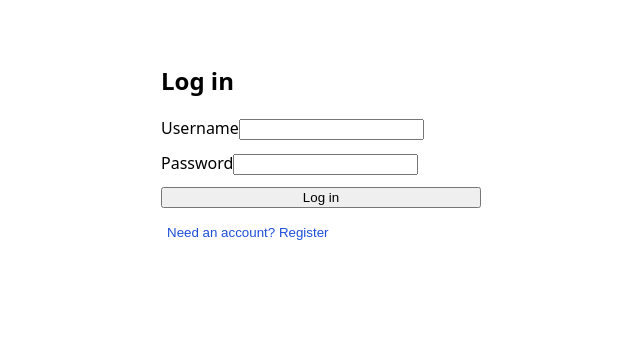
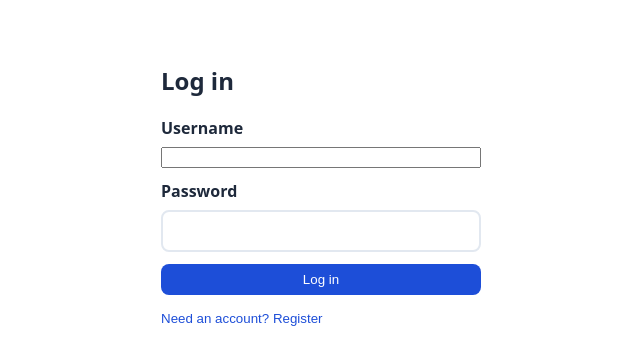
Before and after one commit to dkbu/WoL, a React (Vite) app in the folder frontend/: page /login in a window 1280 px wide. Shown: the top 364 px of the page, without its empty margins (319-959 px from the left). Built offline with nearby package versions, Linux system fonts and the light colour scheme; no server answers.

Commit message:
mostly css

```diff
--- a/frontend/src/App.jsx
+++ b/frontend/src/App.jsx
@@ -33,7 +33,7 @@ function Header() {
   const { user, logout } = useAuth();
   if (!user) return null;
   return (
-    <header style={{ display: "flex", justifyContent: "space-between", alignItems: "center" }}>
+    <header className="header">
       <span>
         Logged in as <strong>{user.username}</strong>
         {user.is_curator && " (curator)"}
@@ -45,13 +45,13 @@ function Header() {
           </>
         )}
       </span>
-      <span style={{ display: "flex", gap: "0.5rem", alignItems: "center" }}>
+      <span className="header-actions">
         {(user.is_curator || user.is_admin) && (
           <Link to="/concepts/new">
-            <button type="button">Create concept</button>
+            <button className="button" type="button">Create concept</button>
           </Link>
         )}
-        <button type="button" onClick={logout}>
+        <button className="button" type="button" onClick={logout}>
           Log out
         </button>
       </span>
@@ -72,7 +72,7 @@ function Home() {
 export default function App() {
   return (
     <AuthProvider>
-      <main style={{ fontFamily: "system-ui, sans-serif", maxWidth: 640, margin: "4rem auto", padding: "0 1rem" }}>
+      <main className="page">
         <Routes>
           <Route path="/login" element={<Login />} />
           <Route
--- a/frontend/src/adminUsers.jsx
+++ b/frontend/src/adminUsers.jsx
@@ -34,7 +34,7 @@ export default function AdminUsers() {
     loadUsers();
   };
 
-  if (error) return <p role="alert">{error}</p>;
+  if (error) return <p role="alert" className="error-text">{error}</p>;
   if (!users) return <p>Loading users…</p>;
 
   return (
--- /dev/null
+++ b/frontend/src/app.css
@@ -0,0 +1,188 @@
+/* Shared design tokens */
+:root {
+  --color-text: #1e293b;
+  --color-muted: #64748b;
+  --color-border: #e2e8f0;
+  --color-surface: #e2e8f0;
+  --color-surface-strong: #cbd5e1;
+  --color-accent: #1d4ed8;
+  --color-accent-text: #475569;
+  --color-error: #b91c1c;
+  --color-curator: #0f766e;
+  --radius-sm: 8px;
+  --radius-pill: 999px;
+  --gap-sm: 0.5rem;
+  --gap-md: 0.75rem;
+  --gap-lg: 1rem;
+}
+
+body {
+  font-family: system-ui, sans-serif;
+  color: var(--color-text);
+}
+
+.page {
+  max-width: 640px;
+  margin: 4rem auto;
+  padding: 0 1rem;
+}
+
+/* Header */
+.header {
+  display: flex;
+  justify-content: space-between;
+  align-items: center;
+}
+
+.header-actions {
+  display: flex;
+  gap: var(--gap-sm);
+  align-items: center;
+}
+
+/* Generic layout helpers */
+.section {
+  margin-top: 1.5rem;
+}
+
+.muted {
+  color: var(--color-muted);
+}
+
+.error-text {
+  color: var(--color-error);
+}
+
+.italic {
+  font-style: italic;
+}
+
+/* Forms */
+.form {
+  display: flex;
+  flex-direction: column;
+  gap: var(--gap-md);
+}
+
+.form-actions {
+  display: flex;
+  gap: var(--gap-sm);
+}
+
+.link-button {
+  margin-top: 1rem;
+  background: none;
+  border: none;
+  color: var(--color-accent);
+  cursor: pointer;
+  padding: 0;
+}
+
+/* Lists */
+.list-plain {
+  list-style: none;
+  margin: 0;
+  padding: 0;
+}
+
+.list-row {
+  display: flex;
+  gap: var(--gap-lg);
+  align-items: center;
+  padding: 0.75rem 0;
+  border-bottom: 1px solid var(--color-border);
+}
+
+.list-row-title {
+  font-weight: 600;
+  color: var(--color-accent);
+}
+
+/* Thumbnails / avatars */
+.thumbnail {
+  border-radius: var(--radius-sm);
+  background: var(--color-surface);
+  color: var(--color-accent-text);
+  display: flex;
+  align-items: center;
+  justify-content: center;
+  font-weight: 600;
+  flex-shrink: 0;
+}
+
+.avatar {
+  width: 96px;
+  height: 96px;
+  border-radius: 50%;
+  background: var(--color-surface-strong);
+  color: var(--color-text);
+  display: flex;
+  align-items: center;
+  justify-content: center;
+  font-size: 2rem;
+  font-weight: 600;
+  flex-shrink: 0;
+}
+
+/* User tag pill */
+.tag {
+  display: inline-flex;
+  align-items: center;
+  padding: 0.15rem 0.6rem;
+  border-radius: var(--radius-pill);
+  background: var(--color-surface);
+  color: var(--color-accent);
+  font-weight: 600;
+  font-size: 0.9rem;
+  text-decoration: none;
+}
+
+.badge-curator {
+  font-size: 0.85rem;
+  color: var(--color-curator);
+}
+
+.button {
+  background: var(--color-accent);
+  color: white;
+  border: none;
+  padding: 0.5rem 1rem;
+  border-radius: var(--radius-sm);
+  cursor: pointer;
+}
+
+input[type="button"],
+input[type="submit"] {
+  background: var(--color-accent);
+  color: white;
+  border: none;
+  padding: 0.5rem 1rem;
+  border-radius: var(--radius-sm);
+  cursor: pointer;
+}
+
+.form button {
+  background: var(--color-accent);
+  color: white;
+  border: none;
+  padding: 0.5rem 1rem;
+  border-radius: var(--radius-sm);
+  cursor: pointer;
+}
+
+.form textarea,
+.form input[type="text"],
+.form input[type="password"] {
+  padding: 0.5rem;
+  border: 2px solid var(--color-border);
+  border-radius: var(--radius-sm);
+  font-family: inherit;
+  font-size: inherit;
+}
+
+.form label {
+  display: flex;
+  flex-direction: column;
+  gap: var(--gap-sm);
+  font-weight: 600;
+}
--- /dev/null
+++ b/frontend/src/comment.jsx
@@ -0,0 +1,51 @@
+import { useState } from "react";
+
+const BACKEND_URL = import.meta.env.VITE_BACKEND_URL ?? "";
+
+export default function CreateComment({ conceptId, onSubmitted, onCancel }) {
+  const [content, setContent] = useState("");
+  const [error, setError] = useState(null);
+  const [submitting, setSubmitting] = useState(false);
+
+  const handleSubmit = async (e) => {
+    e.preventDefault();
+    setError(null);
+    setSubmitting(true);
+    try {
+      const res = await fetch(`${BACKEND_URL}/api/knowledge/comments`, {
+        method: "POST",
+        credentials: "include",
+        headers: { "Content-Type": "application/json" },
+        body: JSON.stringify({ commentable_id: conceptId, content }),
+      });
+      if (!res.ok) {
+        const body = await res.json().catch(() => null);
+        throw new Error(body?.detail ?? "Could not create comment.");
+      }
+      setContent("");
+      onSubmitted();
+    } catch (err) {
+      setError(err.message ?? "Something went wrong.");
+    } finally {
+      setSubmitting(false);
+    }
+  };
+
+  return (
+    <form onSubmit={handleSubmit} className="form">
+      <label>
+        Content
+        <textarea value={content} onChange={(e) => setContent(e.target.value)} rows={3} required />
+      </label>
+      {error && <p role="alert" className="error-text">{error}</p>}
+      <div className="form-actions">
+        <button className="button" type="submit" disabled={submitting}>
+          Submit
+        </button>
+        <button className="button" type="button" onClick={onCancel} disabled={submitting}>
+          Cancel
+        </button>
+      </div>
+    </form>
+  );
+}
--- a/frontend/src/concept.jsx
+++ b/frontend/src/concept.jsx
@@ -3,23 +3,13 @@ import ConceptThumbnail from "./conceptThumbnail.jsx";
 
 export default function ConceptCard({ concept }) {
   return (
-    <li
-      style={{
-        display: "flex",
-        gap: "1rem",
-        alignItems: "center",
-        padding: "0.75rem 0",
-        borderBottom: "1px solid #e2e8f0",
-      }}
-    >
+    <li className="list-row">
       <ConceptThumbnail name={concept.name} />
       <div>
-        <Link to={`/concepts/${concept.id}`} style={{ fontWeight: 600, color: "#1d4ed8" }}>
+        <Link to={`/concepts/${concept.id}`} className="list-row-title">
           {concept.name}
         </Link>
-        {concept.description && (
-          <p style={{ margin: "0.25rem 0", color: "#475569" }}>{concept.description}</p>
-        )}
+        {concept.description && <p className="muted" style={{ margin: "0.25rem 0" }}>{concept.description}</p>}
       </div>
     </li>
   );
--- a/frontend/src/conceptThumbnail.jsx
+++ b/frontend/src/conceptThumbnail.jsx
@@ -2,22 +2,7 @@
 export default function ConceptThumbnail({ name, size = 64 }) {
   const initial = name?.trim()?.[0]?.toUpperCase() ?? "?";
   return (
-    <div
-      aria-hidden="true"
-      style={{
-        width: size,
-        height: size,
-        borderRadius: 8,
-        background: "#e2e8f0",
-        color: "#475569",
-        display: "flex",
-        alignItems: "center",
-        justifyContent: "center",
-        fontSize: size * 0.375,
-        fontWeight: 600,
-        flexShrink: 0,
-      }}
-    >
+    <div className="thumbnail" aria-hidden="true" style={{ width: size, height: size, fontSize: size * 0.375 }}>
       {initial}
     </div>
   );
--- a/frontend/src/createConcept.jsx
+++ b/frontend/src/createConcept.jsx
@@ -37,7 +37,7 @@ export default function CreateConcept() {
   return (
     <section style={{ maxWidth: 480, margin: "2rem auto" }}>
       <h1>Create concept</h1>
-      <form onSubmit={handleSubmit} style={{ display: "flex", flexDirection: "column", gap: "0.75rem" }}>
+      <form onSubmit={handleSubmit} className="form">
         <label>
           Name
           <input value={name} onChange={(e) => setName(e.target.value)} required />
@@ -46,12 +46,12 @@ export default function CreateConcept() {
           Description
           <textarea value={description} onChange={(e) => setDescription(e.target.value)} rows={4} />
         </label>
-        {error && <p role="alert" style={{ color: "#b91c1c" }}>{error}</p>}
-        <div style={{ display: "flex", gap: "0.5rem" }}>
-          <button type="submit" disabled={submitting}>
+        {error && <p role="alert" className="error-text">{error}</p>}
+        <div className="form-actions">
+          <button className="button" type="submit" disabled={submitting}>
             Submit
           </button>
-          <button type="button" onClick={() => navigate(-1)} disabled={submitting}>
+          <button className="button" type="button" onClick={() => navigate(-1)} disabled={submitting}>
             Cancel
           </button>
         </div>
--- a/frontend/src/login.jsx
+++ b/frontend/src/login.jsx
@@ -41,7 +41,7 @@ export default function Login() {
   return (
     <section style={{ maxWidth: 320, margin: "4rem auto" }}>
       <h1>{mode === "login" ? "Log in" : "Create account"}</h1>
-      <form onSubmit={handleSubmit} style={{ display: "flex", flexDirection: "column", gap: "0.75rem" }}>
+      <form onSubmit={handleSubmit} className="form">
         <label>
           Username
           <input
@@ -62,8 +62,8 @@ export default function Login() {
             autoComplete={mode === "login" ? "current-password" : "new-password"}
           />
         </label>
-        {error && <p role="alert" style={{ color: "#b91c1c" }}>{error}</p>}
-        <button type="submit" disabled={submitting}>
+        {error && <p role="alert" className="error-text">{error}</p>}
+        <button className="button" type="submit" disabled={submitting}>
           {mode === "login" ? "Log in" : "Create account"}
         </button>
       </form>
@@ -73,7 +73,7 @@ export default function Login() {
           setMode(mode === "login" ? "register" : "login");
           setError(null);
         }}
-        style={{ marginTop: "1rem", background: "none", border: "none", color: "#1d4ed8", cursor: "pointer" }}
+        className="link-button"
       >
         {mode === "login" ? "Need an account? Register" : "Already have an account? Log in"}
       </button>
--- a/frontend/src/main.jsx
+++ b/frontend/src/main.jsx
@@ -2,6 +2,7 @@ import { StrictMode } from "react";
 import { createRoot } from "react-dom/client";
 import { BrowserRouter } from "react-router-dom";
 import App from "./App.jsx";
+import "./app.css";
 
 createRoot(document.getElementById("root")).render(
   <StrictMode>
--- a/frontend/src/userTag.jsx
+++ b/frontend/src/userTag.jsx
@@ -1,20 +1,8 @@
 import { Link } from "react-router-dom";
-
-const TAG_STYLE = {
-  display: "inline-flex",
-  alignItems: "center",
-  padding: "0.15rem 0.6rem",
-  borderRadius: 999,
-  background: "#e2e8f0",
-  color: "#1d4ed8",
-  fontWeight: 600,
-  fontSize: "0.9rem",
-  textDecoration: "none",
-};
 
 export default function UserTag({ user }) {
   return (
-    <Link to={`/users/${user.id}`} style={TAG_STYLE}>
+    <Link to={`/users/${user.id}`} className="tag">
       {user.username}
     </Link>
   );
```
Also changed, not shown: frontend/src/conceptDetail.jsx (+33 -13 lines), frontend/src/user.jsx (+12 -31 lines).
